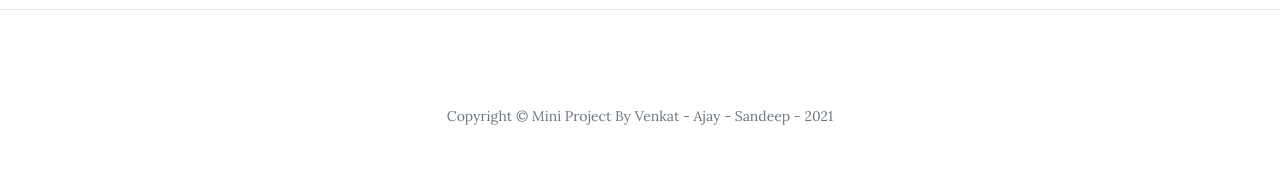
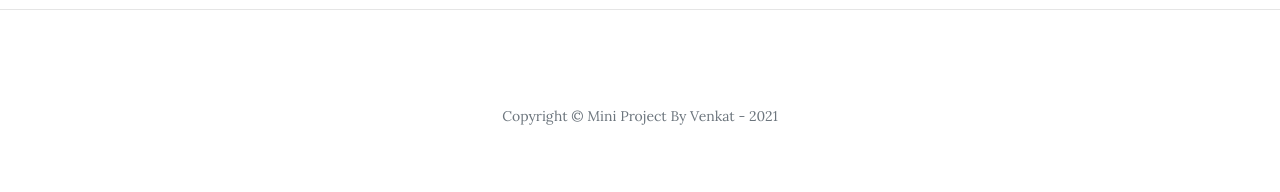
Before and after one commit to venkatkumar1810/Bus_transportation_System, a Flask app: page /edit in a window 1280 px wide. Shown: the part 1361-1553 px from the top of the page. Run offline with Flask 2, Linux system fonts and the light colour scheme; some libraries are stand-ins or nearby versions.

Commit message:
Update layout.html

```diff
--- a/template/layout.html
+++ b/template/layout.html
@@ -78,7 +78,7 @@
       <div class="row">
         <div class="col-lg-8 col-md-10 mx-auto">
           <ul class="list-inline text-center"></ul>
-          <p class="copyright text-muted">Copyright &copy; Mini Project By Venkat - Ajay - Sandeep - 2021</p>
+          <p class="copyright text-muted">Copyright &copy; Mini Project By Venkat - 2021</p>
         </div>
       </div>
     </div>
```
